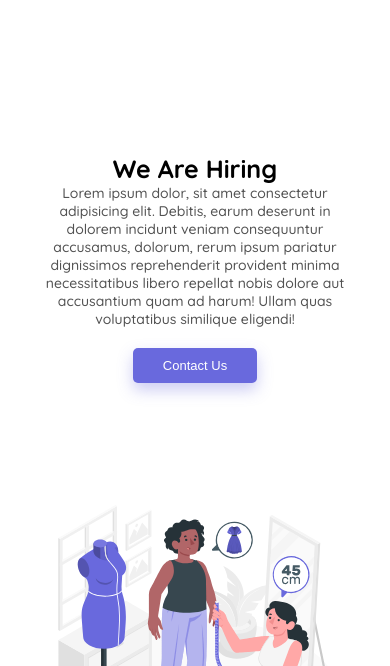
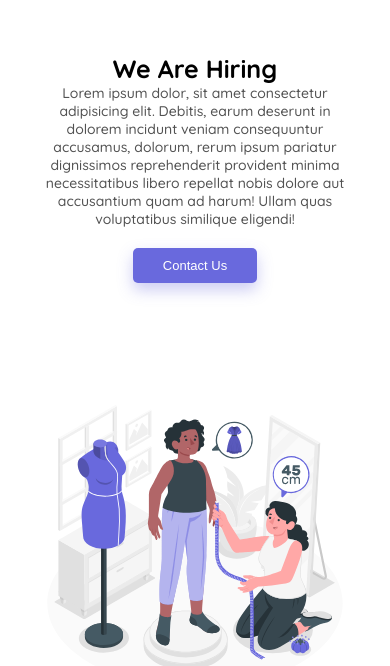
Before and after one commit to Sophidoo/Web, a React (Create React App) app: page / in a window 390 px wide. Shown: the part 1918-2584 px from the top of the page. Built offline with nearby package versions, Linux system fonts and the light colour scheme.

Commit message:
corrections

```diff
--- a/src/Styles/Home.module.css
+++ b/src/Styles/Home.module.css
@@ -278,7 +278,6 @@ button:hover{
     }
     .measure{
         flex-direction: column-reverse;
-        margin-top: 100px;
         row-gap: 50px;
     }
     .leftMeasure{
```
